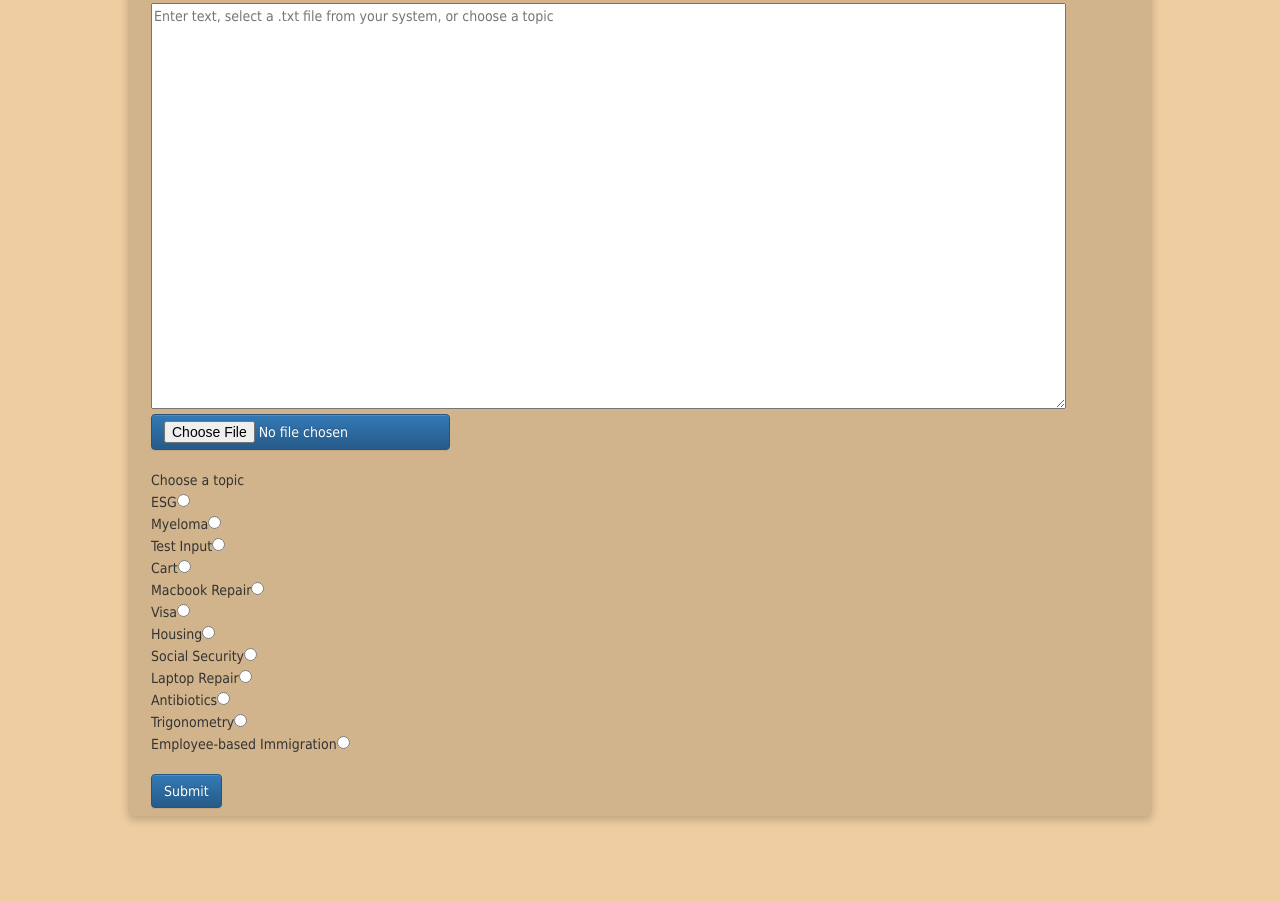
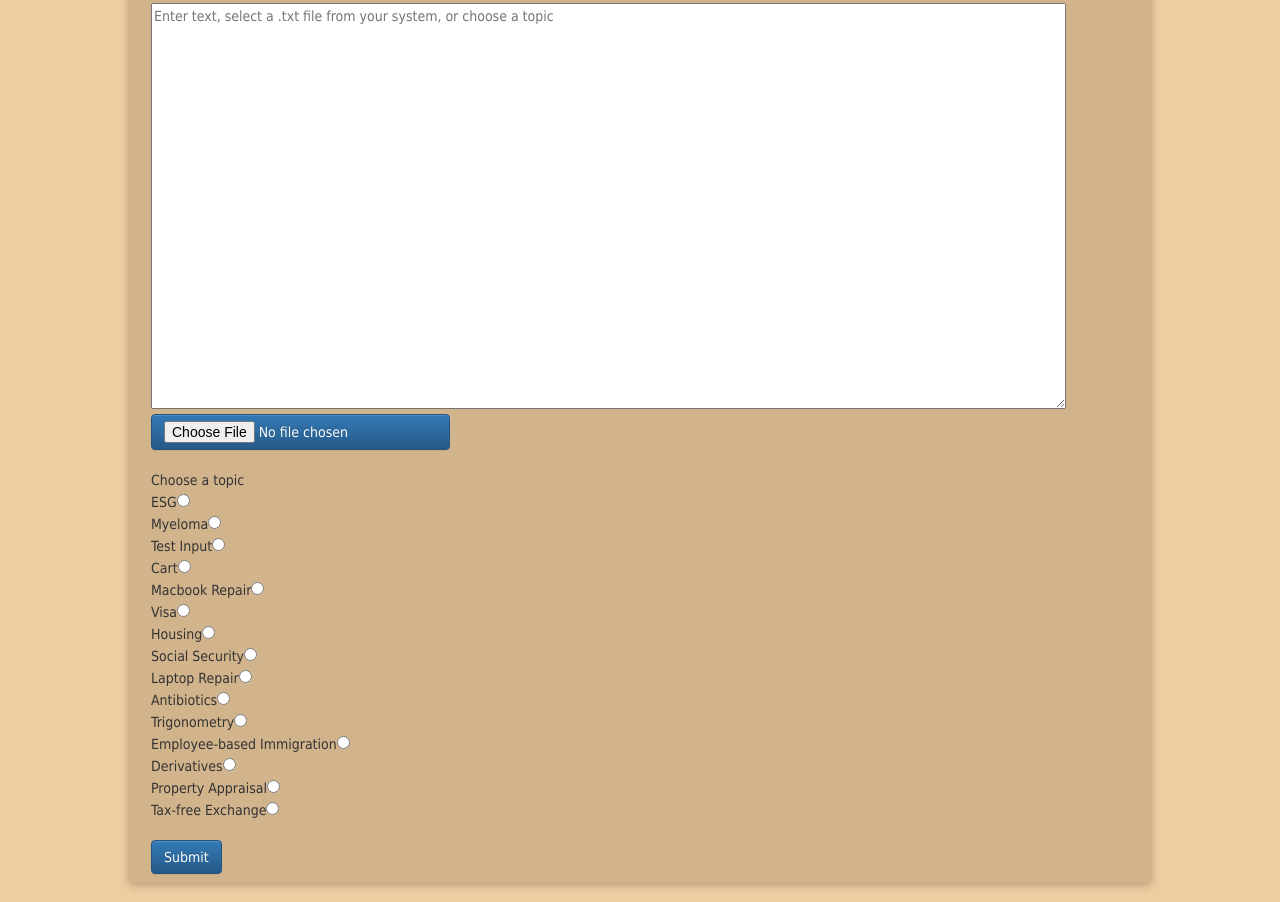
Before and after one commit to ethan-delgado/DynamicDecisionTree.github.io, a plain HTML site: page templates/index.html in a window 1280 px wide. Shown: the part 237-1139 px from the top of the page. Before the commit the page ends 1073 px from the top, so only its background shows below. Drawn offline with nearby package versions, Linux system fonts and the light colour scheme.

Commit message:
Updated radio buttons for the new input files

```diff
--- a/templates/index.html
+++ b/templates/index.html
@@ -47,6 +47,9 @@
             Antibiotics<input name="chooseTopic" type="radio" value="../input/dynamicAntibiotic.txt"> <br>
             Trigonometry<input name="chooseTopic" type="radio" value="../input/trigonometry.txt"> <br>
             Employee-based Immigration<input name="chooseTopic" type="radio" value="../input/immigration.txt"> <br>
+            Derivatives<input name="chooseTopic" type="radio" value="../input/derivatives.txt"> <br>
+            Property Appraisal<input name="chooseTopic" type="radio" value="../input/property_appraisal.txt"> <br>
+            Tax-free Exchange<input name="chooseTopic" type="radio" value="../input/tax_free_exchange.txt"> <br>
             <br />
             <button class="btn btn-primary" onclick="input()">Submit</button>
         </div>
```
